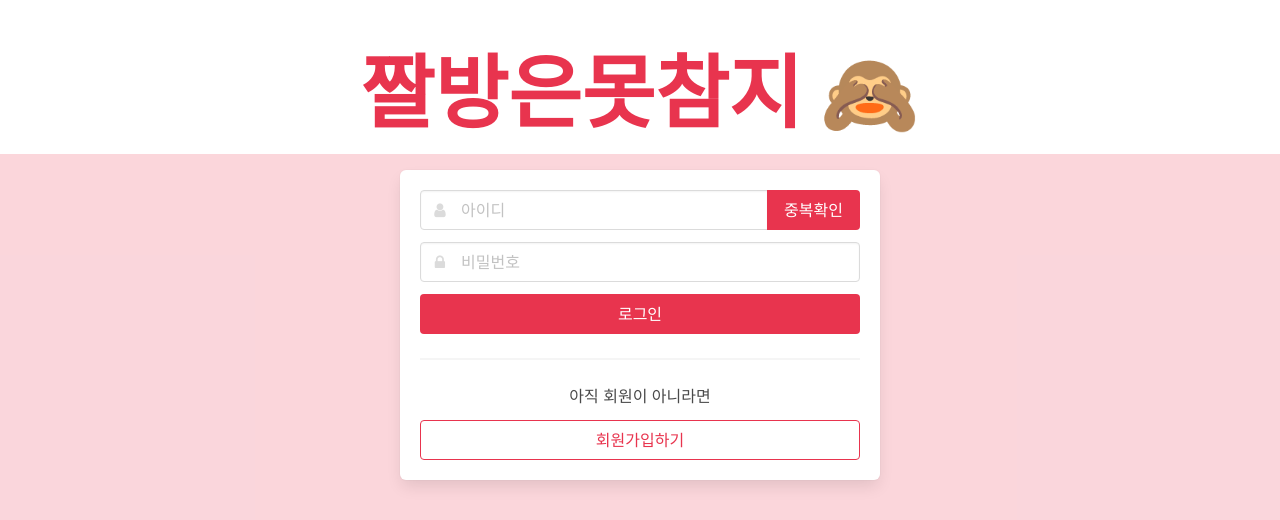
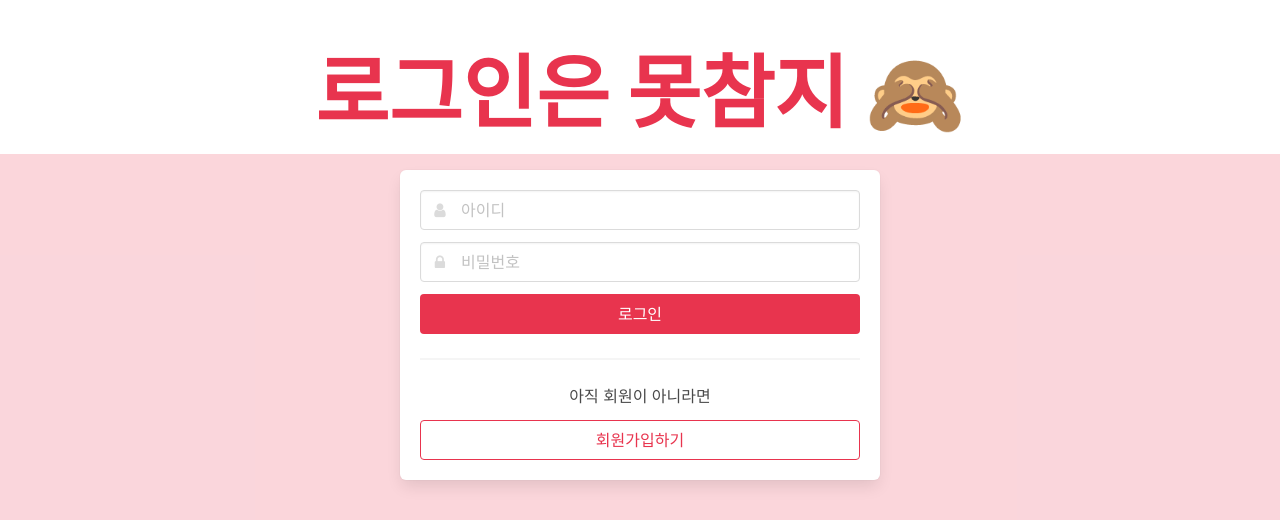
Before and after one commit to Epikoding/voyage99_firstweek, a Flask app: page /login in a window 1280 px wide. Shown: the top 520 px of the page. Run offline with Flask 2, Linux system fonts and the light colour scheme; some libraries are stand-ins or nearby versions.

Commit message:
Add login.html 대략적인 구성

```diff
--- a/templates/login.html
+++ b/templates/login.html
@@ -68,7 +68,7 @@
 <body>
 <section class="hero is-white">
     <div class="hero-body has-text-centered" style="padding-bottom:1rem;margin:auto;">
-        <h1 class="title is-sparta">짤방은못참지 🙈</h1>
+        <h1 class="title is-sparta">로그인은 못참지 🙈</h1>
     </div>
 </section>
 <section class="section">
@@ -81,9 +81,6 @@
                             <div class="control has-icons-left" style="width:100%">
                                 <input id="input-username" class="input" type="text" placeholder="아이디">
                                 <span class="icon is-small is-left"><i class="fa fa-user"></i></span>
-                            </div>
-                            <div id="btn-check-dup" class="control">
-                                <button class="button is-sparta" onclick="check_dup()">중복확인</button>
                             </div>
                         </div>
                         <div class="field">
@@ -102,7 +99,7 @@
                         <hr>
                         <h4 class="mb-3">아직 회원이 아니라면</h4>
                         <nav class="level is-mobile">
-                            <button class="level-item button is-sparta is-outlined" href="/join">회원가입하기</button>
+                            <button class="level-item button is-sparta is-outlined" onclick="location.href='join.html'">회원가입하기</button>
                         </nav>
                     </div>
                 </div>
```
